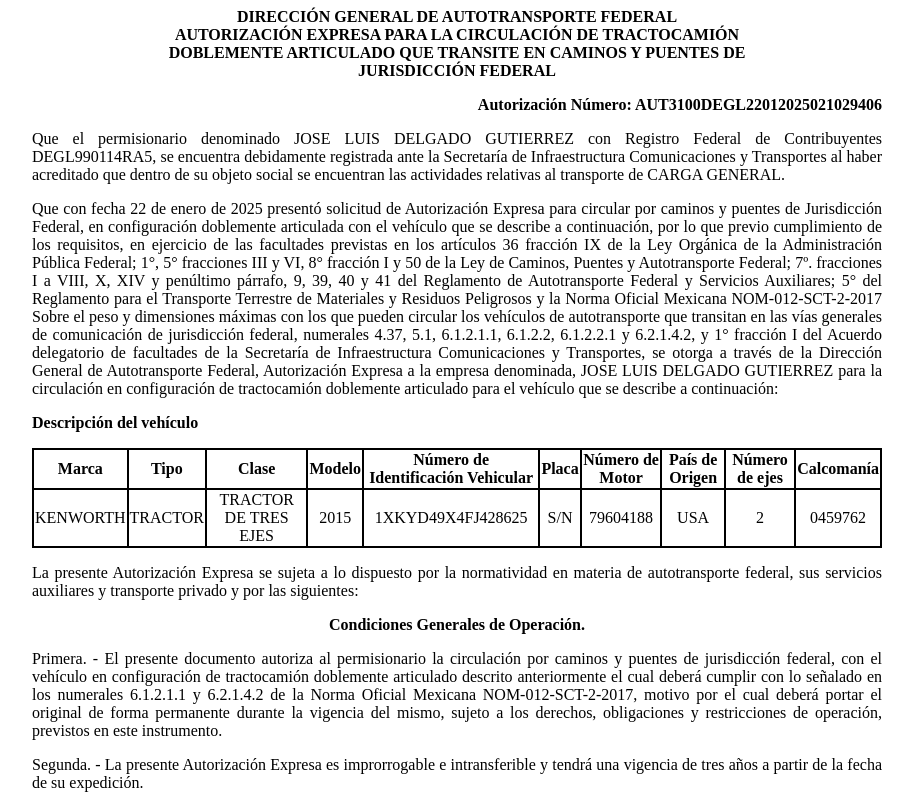
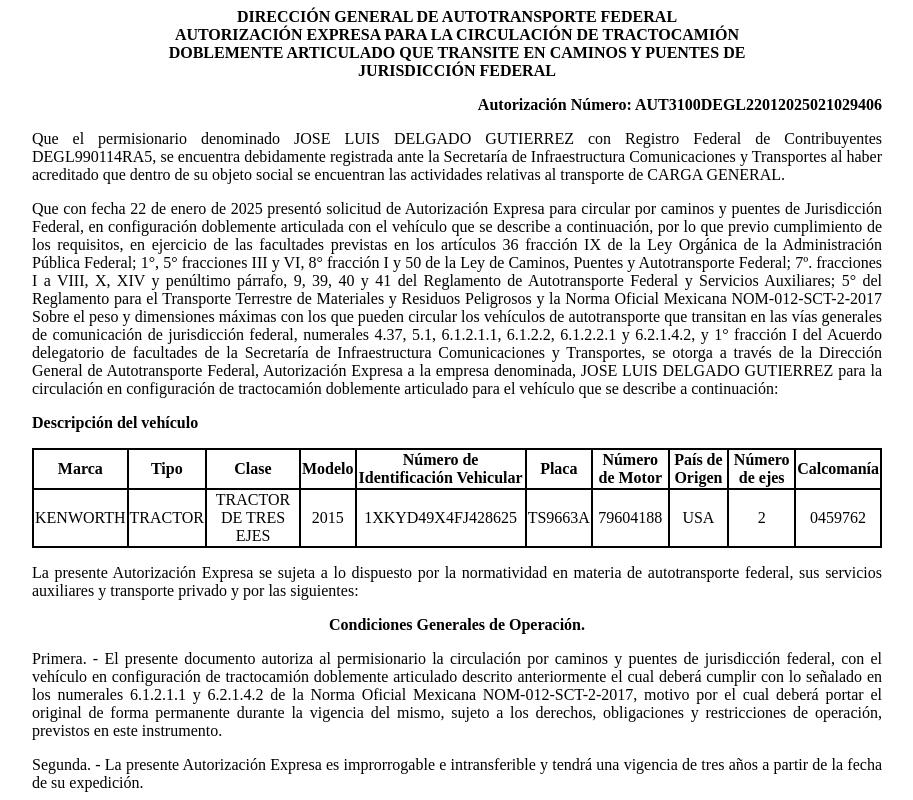
Before and after one commit to app-sct1/ConsultaAutDobleRemolque-folio-0273133, a plain HTML site: page index.html in a window 1280 px wide. Shown: the top 800 px of the page, without its empty margins (183-1096 px from the left). Drawn offline with Linux system fonts and the light colour scheme.

Commit message:
index.html

```diff
--- a/index.html
+++ b/index.html
@@ -133,7 +133,7 @@
 							<td class="borde">TRACTOR DE TRES EJES</td>
 							<td class="borde">2015</td>
 							<td class="borde">1XKYD49X4FJ428625</td>
-							<td class="borde">S/N</td>
+							<td class="borde">TS9663A</td>
 							<td class="borde">79604188</td>
 							<td class="borde">USA</td>
 							<td class="borde">2</td>
```
